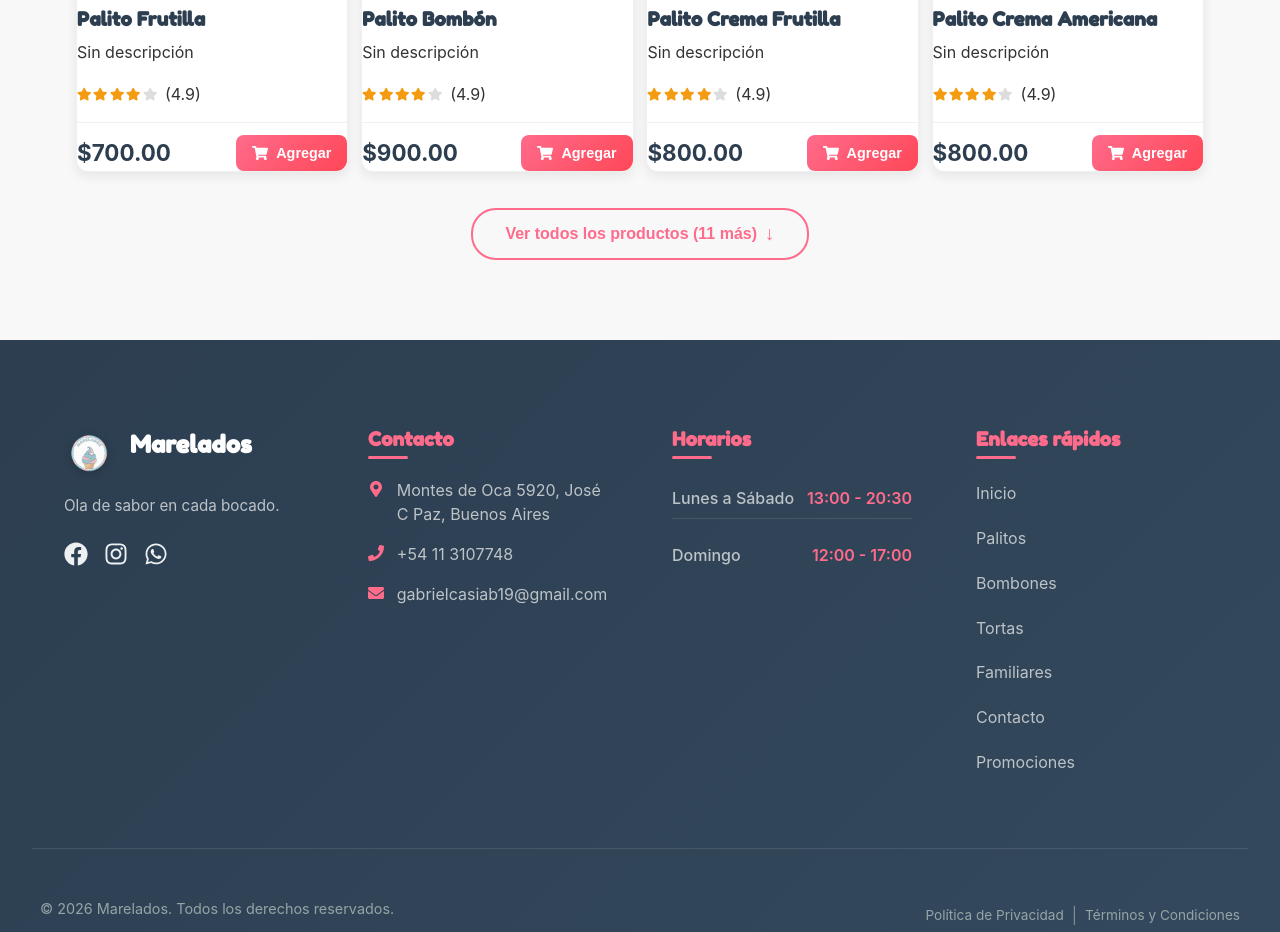
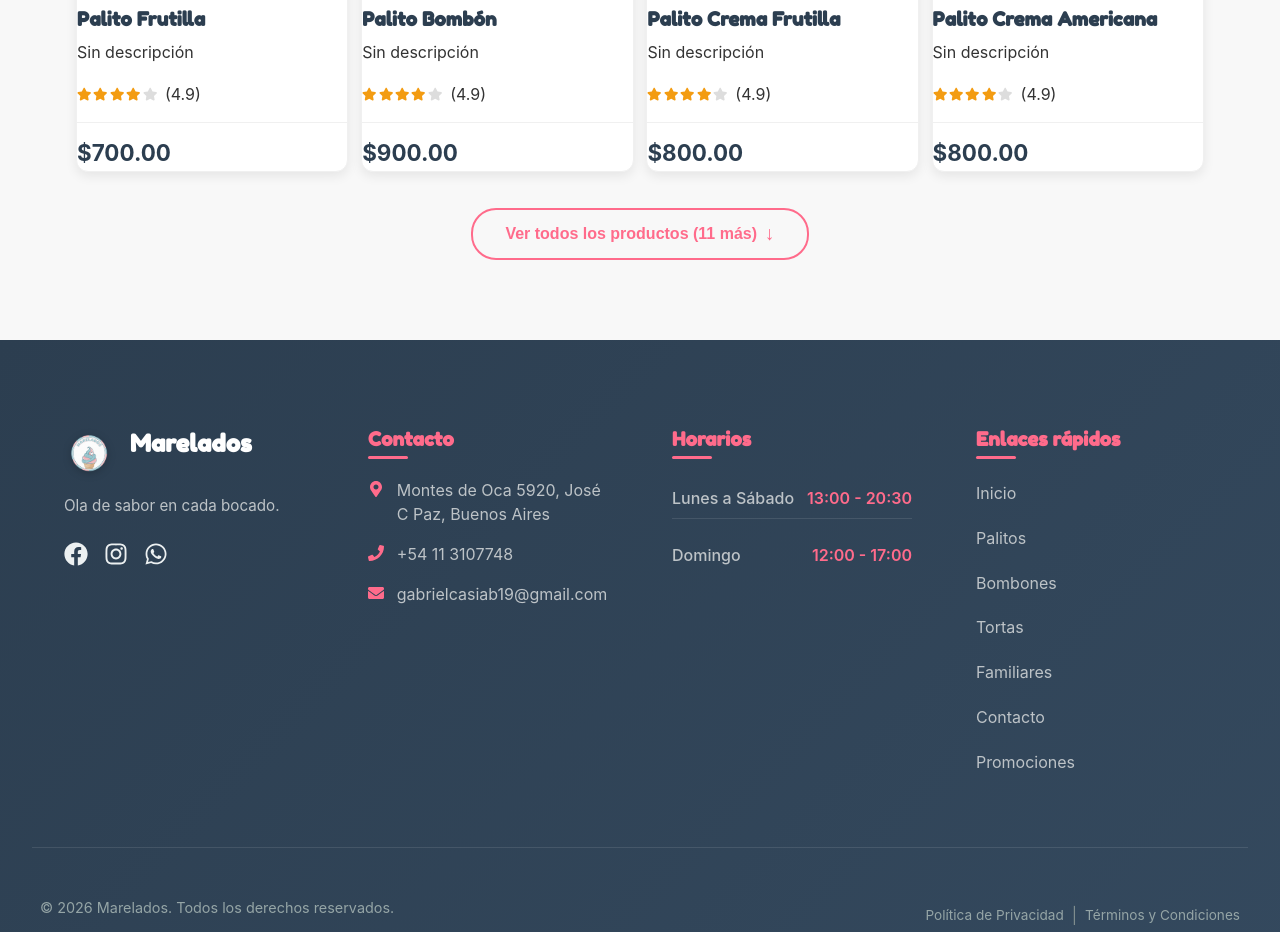
Before and after one commit to MatiCasiba/page-cream-marealdos, a React (Vite) app: page / in a window 1280 px wide. Shown: the part 1180-2112 px from the top of the page. Built offline with nearby package versions, Linux system fonts and the light colour scheme.

Commit message:
Saco el botón de agregar en ProductCard.jsx (lo comento)

```diff
--- a/src/components/card/ProductCard.jsx
+++ b/src/components/card/ProductCard.jsx
@@ -101,13 +101,14 @@
             <span className="final-price">${finalPrice.toFixed(2)}</span>
           </div>
 
-          <button
+          {/* Agrego el botón card más adelante */}
+          {/* <button
             className="add-to-cart-btn"
             onClick={() => onAddToCart && onAddToCart(product)}
           >
             <FaShoppingCart className="cart-icon" />
             <span>Agregar</span>
-          </button>
+          </button> */}
         </div>
       </div>
     </div>
```
